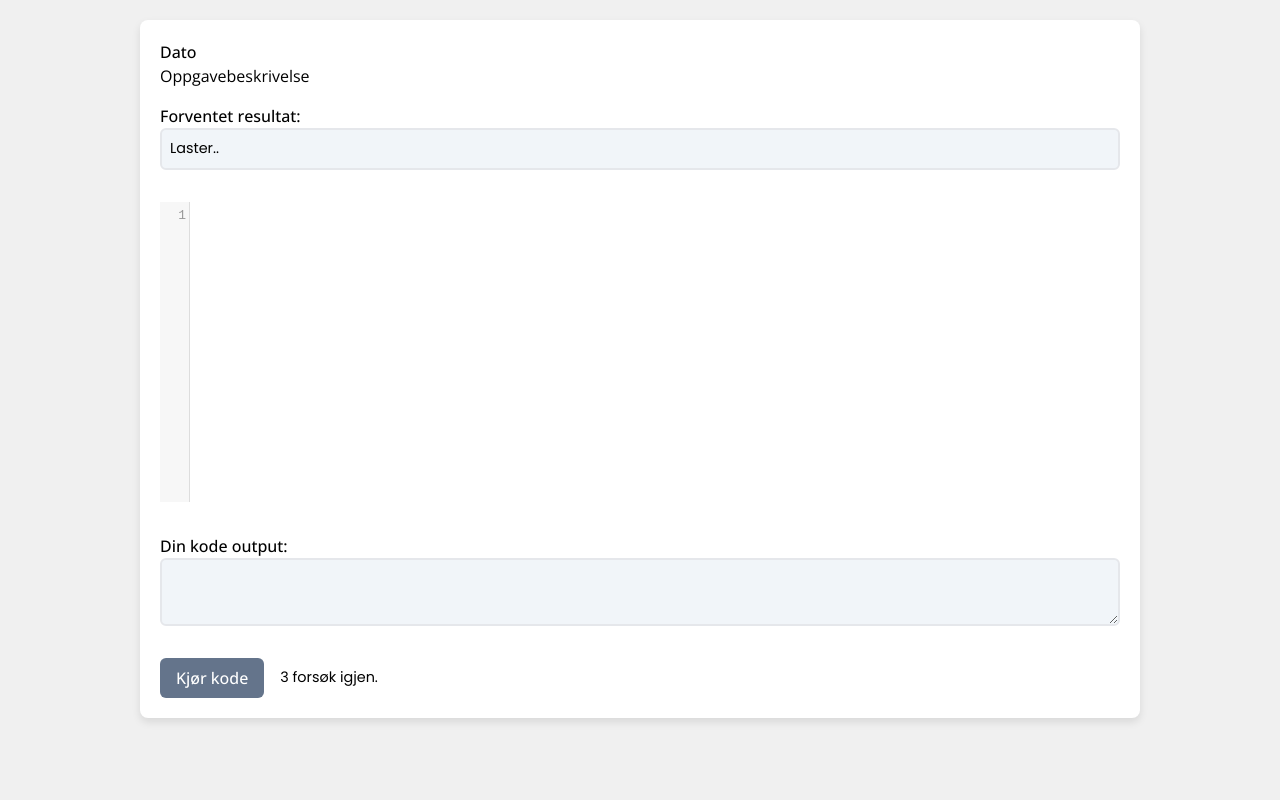
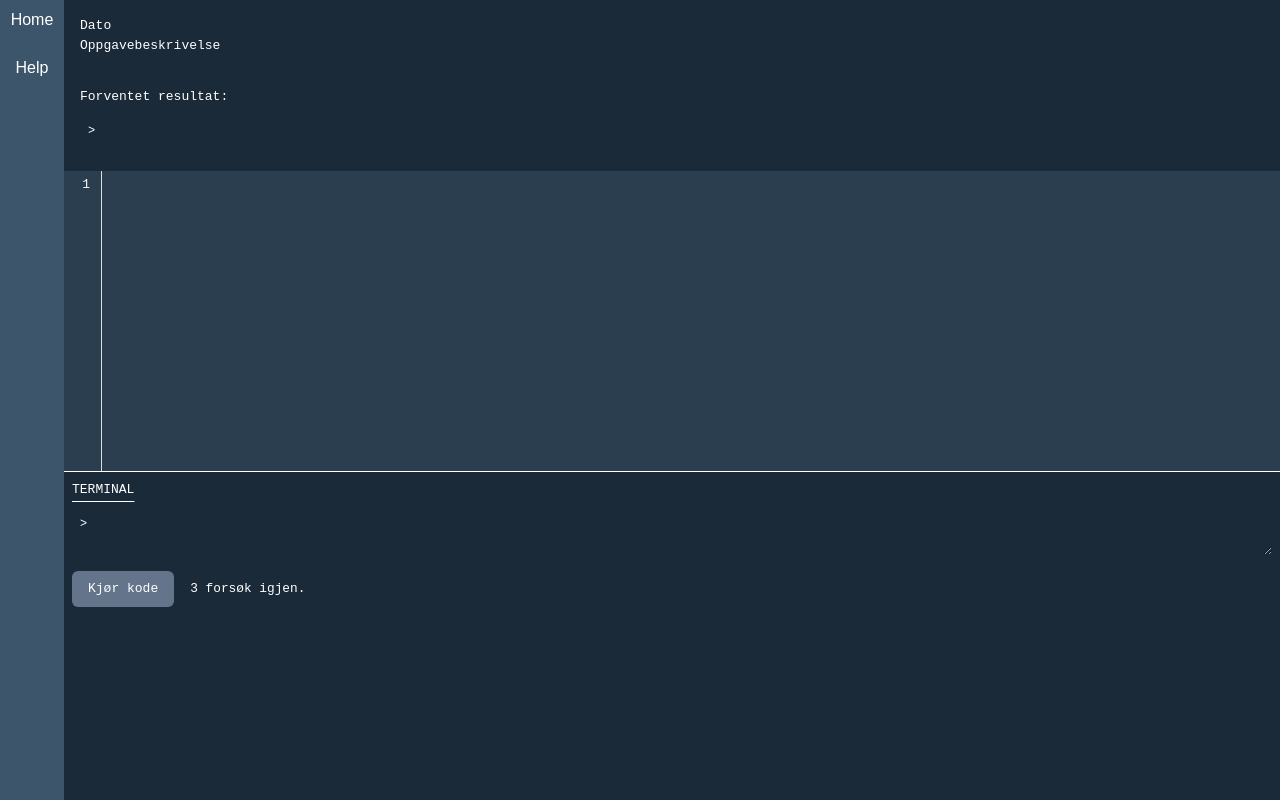
Before and after one commit to Victoraareskjold/codle, a plain HTML site: page public/index.html in a window 1280 px wide. Drawn offline with nearby package versions, Linux system fonts and the light colour scheme; no server answers.

Commit message:
styling changes

```diff
--- a/public/index.html
+++ b/public/index.html
@@ -13,38 +13,46 @@
 
     <script src="https://cdnjs.cloudflare.com/ajax/libs/codemirror/5.65.8/codemirror.min.js"></script>
     <script src="https://cdnjs.cloudflare.com/ajax/libs/codemirror/5.65.8/mode/javascript/javascript.min.js"></script>
+    <link rel="stylesheet" href="https://cdnjs.cloudflare.com/ajax/libs/codemirror/5.65.8/theme/lucario.min.css">
 </head>
 
 <body>
 
     <div class="mainContainer">
 
-        <div class="flex flex-col gap-4">
+        <nav class="navbar">
+            <ul class="p-2">
+                <li><a href="./index.html">Home</a></li>
+                <li><a href="./index.html">Help</a></li>
+            </ul>
+        </nav>
 
-            <div>
+        <div class="flex flex-col gap-0 w-full h-full">
+
+            <div class="p-4">
                 <h2 id="problem-date">Dato</h2>
                 <h1 id="problem-description">Oppgavebeskrivelse</h1>
             </div>
 
-            <div>
+            <div class="p-4">
                 <h2>Forventet resultat:</h2>
-                <div class="p-2 border-2 rounded-md bg-slate-100">
-                    <p disabled id="correct-output">Laster..</p>
+                <div class="py-2">
+                    <p disabled id="correct-output" class="p-2 text-white text-xs">></p>
                 </div>
             </div>
 
-            <div class="my-4">
+            <div class="">
                 <textarea id="user-input"></textarea>
             </div>
 
-            <div>
-                <h2>Din kode output:</h2>
-                <textarea disabled id="codeOutput" class="p-2 border-2 rounded-md bg-slate-100"></textarea>
+            <div id="terminal" class="p-2">
+                <h2 class="underline underline-offset-8 mb-2">TERMINAL</h2>
+                <textarea disabled id="codeOutput" class="p-2 text-white text-xs">></textarea>
             </div>
 
             <p id="feedback"></p>
 
-            <div class="flex flex-row items-center gap-4">
+            <div class="flex flex-row items-center gap-4 p-2">
                 <button id="submit-btn" class="bg-slate-500 text-white py-2 px-4 rounded-md">
                     <h2>Kjør kode</h2>
                 </button>
--- a/public/script.js
+++ b/public/script.js
@@ -24,7 +24,7 @@ const codeMirror = CodeMirror.fromTextArea(
   {
     mode: "javascript",
     lineNumbers: true,
-    theme: "default",
+    theme: "lucario",
   }
 );
 
@@ -46,7 +46,7 @@ function fetchTodaysProblem() {
             <p>${data.date} (Tidligere oppgave.)</p>`;
         }
         problemDescription.textContent = data.description;
-        correctOutput.textContent = data.answer;
+        correctOutput.textContent = "> " + data.answer;
         mustContain = data.mustContain;
       }
     })
--- a/public/styles.css
+++ b/public/styles.css
@@ -15,35 +15,51 @@
 
 body {
   font-family: Arial, sans-serif;
-  background-color: #f0f0f0;
   margin: 0;
-  padding: 20px;
   box-sizing: border-box;
 }
 
 h1 {
-  font-family: OpenSansRegular;
-  font-size: 1.25rem;
+  font-family: monospace;
+  font-size: 1rem;
+  font-weight: 500;
+  color: #fff;
 }
 
 h2 {
-  font-family: OpenSansMedium;
-  font-size: 0.9rem;
+  font-family: monospace;
+  font-size: 0.8rem;
+  color: #fff;
 }
 
 p {
-  font-family: PoppinsRegular;
-  font-size: 0.9rem;
+  font-family: monospace;
+  font-size: 0.8rem;
+  color: #fff;
+}
+
+.navbar {
+  background-color: #3d556b;
+}
+
+.navbar ul li {
+  width: 48px;
+  height: 48px;
+  text-align: center;
+  color: #fff;
 }
 
 .mainContainer {
-  max-width: 1000px;
+  display: flex;
   width: 100%;
+  height: 100vh;
   margin: 0 auto;
-  background: white;
-  padding: 20px;
-  border-radius: 8px;
-  box-shadow: 0 4px 8px rgba(0, 0, 0, 0.1);
+  background-color: #1a2a39;
+}
+
+#terminal {
+  border-top: 1px solid white;
+  background-color: #1a2a39;
 }
 
 textarea {
@@ -53,6 +69,12 @@ textarea {
   resize: none;
   display: flex;
   justify-content: center;
+  background: none;
+}
+
+.CodeMirror-gutter {
+  padding-left: 0.5rem;
+  border-right: 0.5px solid #ddd;
 }
 
 button:disabled {
```
